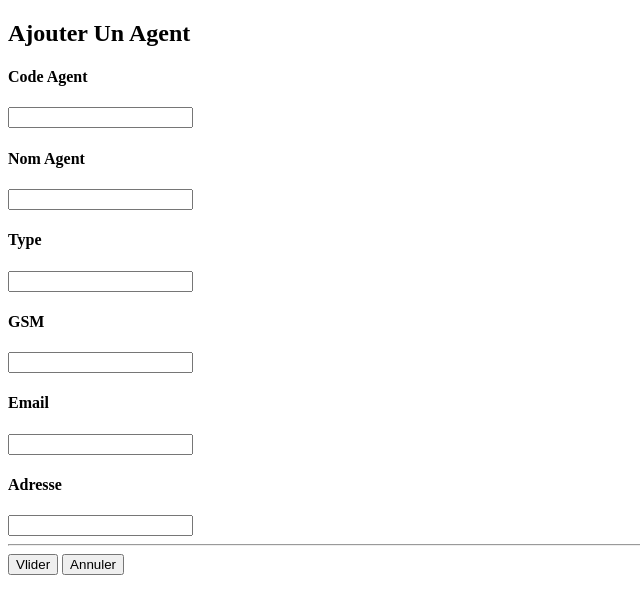
After one commit to Hassan-Laraik/tresorie, a PHP site: page /Tresorie/client/agent/AddAgent.html in a window 1280 px wide. The commit adds this page. Shown: the top 614 px of the page, without its empty margins (0-640 px from the left). Run offline with PHP 8.4, Linux system fonts and the light colour scheme.

Commit message:
add agent

```diff
--- /dev/null
+++ b/Application/client/agent/AddAgent.html
@@ -0,0 +1,28 @@
+<!DOCTYPE html>
+<html lang="en">
+<head>
+    <meta charset="UTF-8">
+    <meta name="viewport" content="width=device-width, initial-scale=1.0">
+    <title>Document</title>
+</head>
+<body>
+    <h2>Ajouter Un  Agent</h2>
+    <form action="../serveur/agents/addAgent.php" method="post">
+        <h4>Code Agent</h4>
+         <input type="text" name="code" id="">
+        <h4>Nom Agent</h4>
+        <input type="text" name="nom" id="">
+        <h4>Type</h4>
+        <input type="text" name="type" id="">
+        <h4>GSM</h4>
+        <input type="tel" name="gsm" id="">
+        <h4>Email</h4>
+        <input type="email" name="email" id="">
+        <h4>Adresse</h4>
+        <input type="text" name="adresse" id="">
+        <hr>
+        <input type="submit" value="Vlider">
+        <input type="reset" value="Annuler">
+    </form>
+</body>
+</html>
--- /dev/null
+++ b/Application/serveur/agents/rechercherAgent.php
@@ -0,0 +1,3 @@
+<?php
+ echo  "Page recherche agent";
+?>
```
Also changed, not shown: Application/client/agent/RechercherAgent.html (added, +16 -0 lines), Application/index.php (+16 -0 lines), Application/serveur/agents/addAgent.php (+26 -0 lines), Application/serveur/caissier/AddCaissier.html (added).
